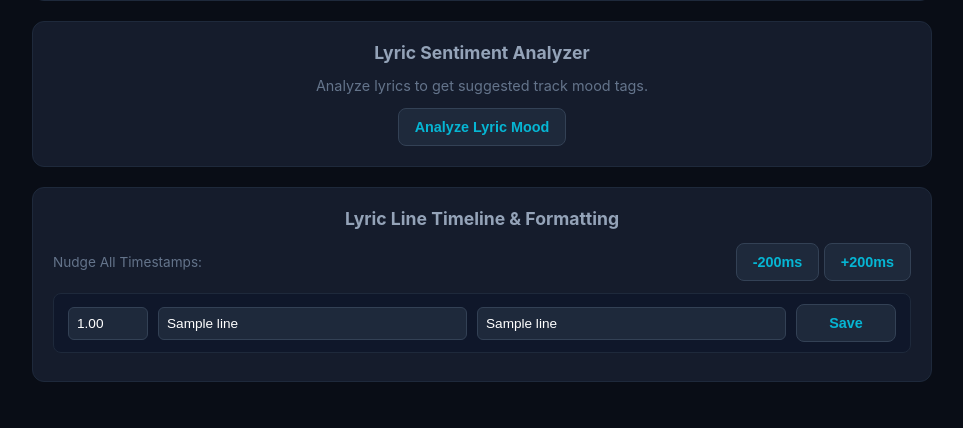
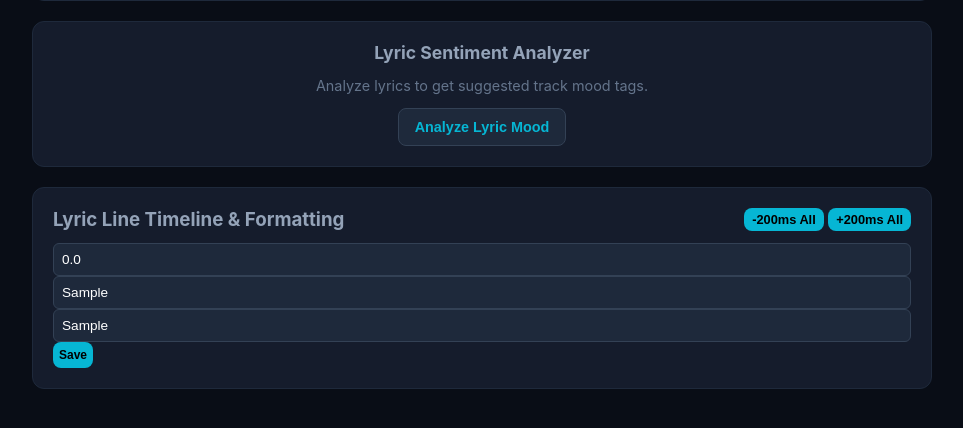
Before and after one commit to retardedmonkeygaming/rpi-lyric-display, a Flask app: template web/templates/editor.html in a window 1280 px wide. Shown: the part 280-708 px from the top of the page, without its empty margins (158-1121 px from the left). Run offline with Flask 3, Linux system fonts and the light colour scheme; the template is opened without the code that fills it: most values are stand-ins (such as "Sample title", 1, 10 or a date in 2020); parts of the project's set-up code (start-up, migrations or seed data) failed here and were passed over.

Commit message:
Refactor editor page: enhance lyric timeline formatting, improve button styles, and streamline data handling for sentiment analysis

```diff
--- a/web/templates/editor.html
+++ b/web/templates/editor.html
@@ -55,116 +55,151 @@
         </div>
 
         <div class="card">
-            <h2>Lyric Line Timeline & Formatting</h2>
             <div style="display:flex; justify-content:space-between; align-items:center; margin-bottom:12px;">
-                <span style="font-size:0.85rem; color:#64748b;">Nudge All Timestamps:</span>
+                <h3 style="margin:0; color:#94a3b8;">Lyric Line Timeline & Formatting</h3>
                 <div>
-                    <button class="btn-sec" onclick="nudgeTimestamps(-200)">-200ms</button>
-                    <button class="btn-sec" onclick="nudgeTimestamps(200)">+200ms</button>
+                    <button class="btn btn-outline" style="padding:4px 8px; font-size:0.8rem;" onclick="nudgeTimestamps(-200)">-200ms All</button>
+                    <button class="btn btn-outline" style="padding:4px 8px; font-size:0.8rem;" onclick="nudgeTimestamps(200)">+200ms All</button>
                 </div>
             </div>
 
             <div id="timeline-container">
                 {% for line in lyrics %}
-                <div class="lyric-row" id="row-{{ loop.index0 }}">
-                    <input type="number" step="0.1" value="{{ '%.2f'|format(line[0]) }}" id="ts-{{ loop.index0 }}">
-                    <input type="text" maxlength="16" value="{{ line[1] }}" id="l1-{{ loop.index0 }}">
-                    <input type="text" maxlength="16" value="{{ line[2] }}" id="l2-{{ loop.index0 }}">
-                    <button class="btn-sec" onclick="saveLine('{{ loop.index0 }}')">Save</button>
+                {# Support both dicts (line.timestamp) and tuples (line[0]) cleanly #}
+                {% set ts = line.timestamp if line.timestamp is defined else line[0] %}
+                {% set l1 = line.line1 if line.line1 is defined else line[1] %}
+                {% set l2 = line.line2 if line.line2 is defined else line[2] %}
+
+                <div class="timeline-row" id="row-{{ loop.index0 }}">
+                    <input type="number" step="0.01" value="{{ (ts | float) | round(2) }}" id="ts-{{ loop.index0 }}">
+                    <input type="text" maxlength="16" value="{{ l1 }}" id="l1-{{ loop.index0 }}">
+                    <input type="text" maxlength="16" value="{{ l2 }}" id="l2-{{ loop.index0 }}">
+                    <button class="btn" style="font-size:0.75rem; padding:6px;" onclick="saveLine({{ loop.index0 }})">Save</button>
                 </div>
                 {% else %}
-                <p style="color:#64748b; text-align:center;">No parsed lyrics found for this track.</p>
+                <p style="color:#64748b; text-align:center;">No timeline data available for this track.</p>
                 {% endfor %}
             </div>
         </div>
     </div>
 
    <script>
+        // Directly inject song.id from Jinja to prevent route path splitting bugs
         const songId = {{ song.id }};
-        const rawLyrics = [
-            {% for line in lyrics %}
-            { timestamp: {{ line[0] }}, line1: "{{ line[1] }}", line2: "{{ line[2] }}" },
-            {% endfor %}
-        ];
+
+        // Parse timeline data directly from rendered inputs
+        function getLyricsDataFromDOM() {
+            const rows = document.querySelectorAll('.timeline-row');
+            const data = [];
+            rows.forEach((row, idx) => {
+                const ts = parseFloat(document.getElementById(`ts-${idx}`)?.value || 0);
+                const line1 = document.getElementById(`l1-${idx}`)?.value || '';
+                const line2 = document.getElementById(`l2-${idx}`)?.value || '';
+                data.push([ts, line1, line2]);
+            });
+            return data;
+        }
 
         let previewTimer = null;
 
-        // 1. SIMULATE 1602 LCD PLAYBACK IN BROWSERS
+        function updateSimulator(l1, l2) {
+            document.getElementById('sim-line1').innerText = (l1 || '').padEnd(16, ' ').slice(0, 16);
+            document.getElementById('sim-line2').innerText = (l2 || '').padEnd(16, ' ').slice(0, 16);
+        }
+
+        // 1. Simulator Playback Engine
         function startSimulatedPlayback() {
-            if (rawLyrics.length === 0) return;
+            const rawLyricsData = getLyricsDataFromDOM();
+            if (rawLyricsData.length === 0) {
+                alert('No lyric lines available in the timeline to preview.');
+                return;
+            }
             if (previewTimer) clearInterval(previewTimer);
 
             let startTime = Date.now();
+            updateSimulator("  PLAYING...  ", "                ");
 
             previewTimer = setInterval(() => {
                 let elapsed = (Date.now() - startTime) / 1000;
                 let activeLine = null;
 
-                for (let i = 0; i < rawLyrics.length; i++) {
-                    if (elapsed >= rawLyrics[i].timestamp) {
-                        activeLine = rawLyrics[i];
+                for (let i = 0; i < rawLyricsData.length; i++) {
+                    if (elapsed >= rawLyricsData[i][0]) {
+                        activeLine = rawLyricsData[i];
                     }
                 }
 
                 if (activeLine) {
-                    document.getElementById('lcd-line-1').innerText = activeLine.line1.padEnd(16, ' ');
-                    document.getElementById('lcd-line-2').innerText = activeLine.line2.padEnd(16, ' ');
+                    updateSimulator(activeLine[1], activeLine[2]);
                 }
 
-                if (elapsed > rawLyrics[rawLyrics.length - 1].timestamp + 3) {
+                let lastTimestamp = rawLyricsData[rawLyricsData.length - 1][0];
+                if (elapsed > lastTimestamp + 3) {
                     clearInterval(previewTimer);
-                    document.getElementById('lcd-line-1').innerText = "    FINISHED    ";
-                    document.getElementById('lcd-line-2').innerText = "   READY AGAIN  ";
+                    updateSimulator("    COMPLETE    ", "   READY AGAIN  ");
                 }
             }, 100);
         }
 
-        // 2. REMOTE RECORDING TRIGGER
+        // 2. Sentiment Analyzer
+        async function runSentimentAnalysis() {
+            try {
+                const res = await fetch(`/api/songs/${songId}/analyze-sentiment`);
+                const data = await res.json();
+                if (data.status === 'success') {
+                    document.getElementById('sentiment-status').innerText =
+                        `Suggested Mood: ${data.suggested_mood.toUpperCase()} (Confidence: ${Math.round(data.confidence * 100)}%)`;
+                }
+            } catch (e) {
+                alert('Error running sentiment analysis.');
+            }
+        }
+
+        // 3. Remote Hardware Recording Trigger
         async function triggerRemoteRecord() {
-            const res = await fetch('/api/recording/start', {
+            try {
+                const res = await fetch('/api/remote/play', {
                     method: 'POST',
                     headers: { 'Content-Type': 'application/json' },
                     body: JSON.stringify({ song_id: songId, countdown_sec: 3 })
                 });
                 const data = await res.json();
-            if (res.ok && data.status === 'success') {
-                alert('⏺ Countdown started on Raspberry Pi 1602 LCD!');
+                if (res.ok) {
+                    alert('⏺ 1602 LCD Recording Countdown triggered successfully!');
                 } else {
-                alert('Error: ' + (data.message || 'Could not start recording.'));
+                    alert('Error starting recording: ' + (data.message || 'Engine offline'));
+                }
+            } catch (e) {
+                alert('Could not reach remote playback service.');
             }
         }
 
-        // 3. SENTIMENT ANALYZER
-        async function analyzeSentiment() {
-            const res = await fetch(`/api/songs/${songId}/analyze-sentiment`);
-            const data = await res.json();
-            if (data.status === 'success') {
-                const resDiv = document.getElementById('sentiment-result');
-                resDiv.style.display = 'block';
-                resDiv.innerHTML = `<span class="mood-badge">Suggested Mood: ${data.suggested_mood.toUpperCase()} (Confidence: ${(data.confidence * 100).toFixed(0)}%)</span>`;
-            }
-        }
-
-        // 4. SAVE INDIVIDUAL LINE EDIT
+        // 4. Save Individual Line
         async function saveLine(idx) {
             const ts = parseFloat(document.getElementById(`ts-${idx}`).value);
             const line1 = document.getElementById(`l1-${idx}`).value;
             const line2 = document.getElementById(`l2-${idx}`).value;
 
+            try {
                 const res = await fetch(`/api/lyrics/${songId}/update-line`, {
                     method: 'POST',
                     headers: { 'Content-Type': 'application/json' },
-                body: JSON.stringify({ index: parseInt(idx), timestamp_sec: ts, line1: line1, line2: line2 })
+                    body: JSON.stringify({ index: idx, timestamp_sec: ts, line1: line1, line2: line2 })
                 });
                 const data = await res.json();
                 if (res.ok && data.status === 'success') {
-                alert('Line updated!');
-                location.reload();
+                    alert(`Line ${idx + 1} updated!`);
+                } else {
+                    alert('Failed to update line: ' + (data.message || 'Server error'));
+                }
+            } catch (e) {
+                alert('Network error while saving line.');
             }
         }
 
-        // 5. NUDGE TIMESTAMPS
+        // 5. Global Nudge
         async function nudgeTimestamps(ms) {
+            try {
                 const res = await fetch(`/api/songs/${songId}/nudge`, {
                     method: 'POST',
                     headers: { 'Content-Type': 'application/json' },
@@ -172,6 +207,11 @@
                 });
                 if (res.ok) {
                     location.reload();
+                } else {
+                    alert('Failed to nudge timestamps.');
+                }
+            } catch (e) {
+                alert('Network error while nudging timestamps.');
             }
         }
     </script>
```
Lines whose indentation alone changed are shown as unchanged.
